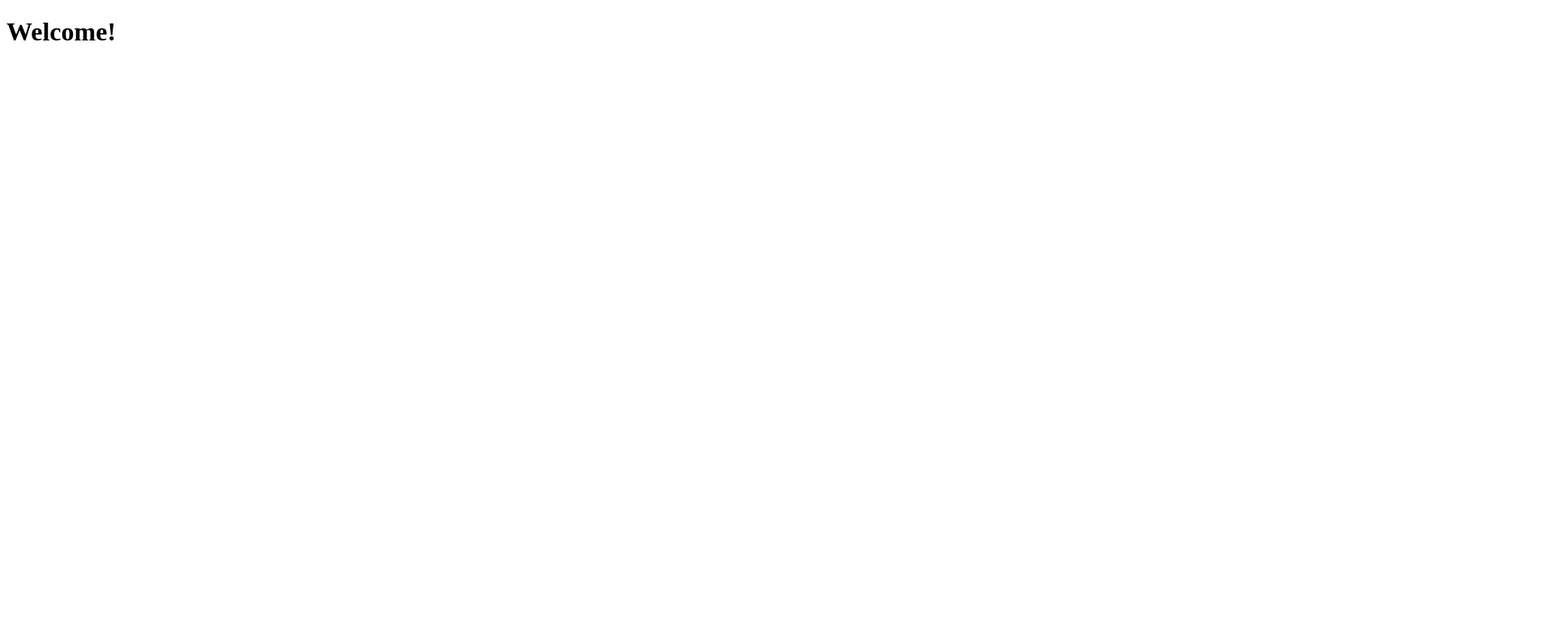
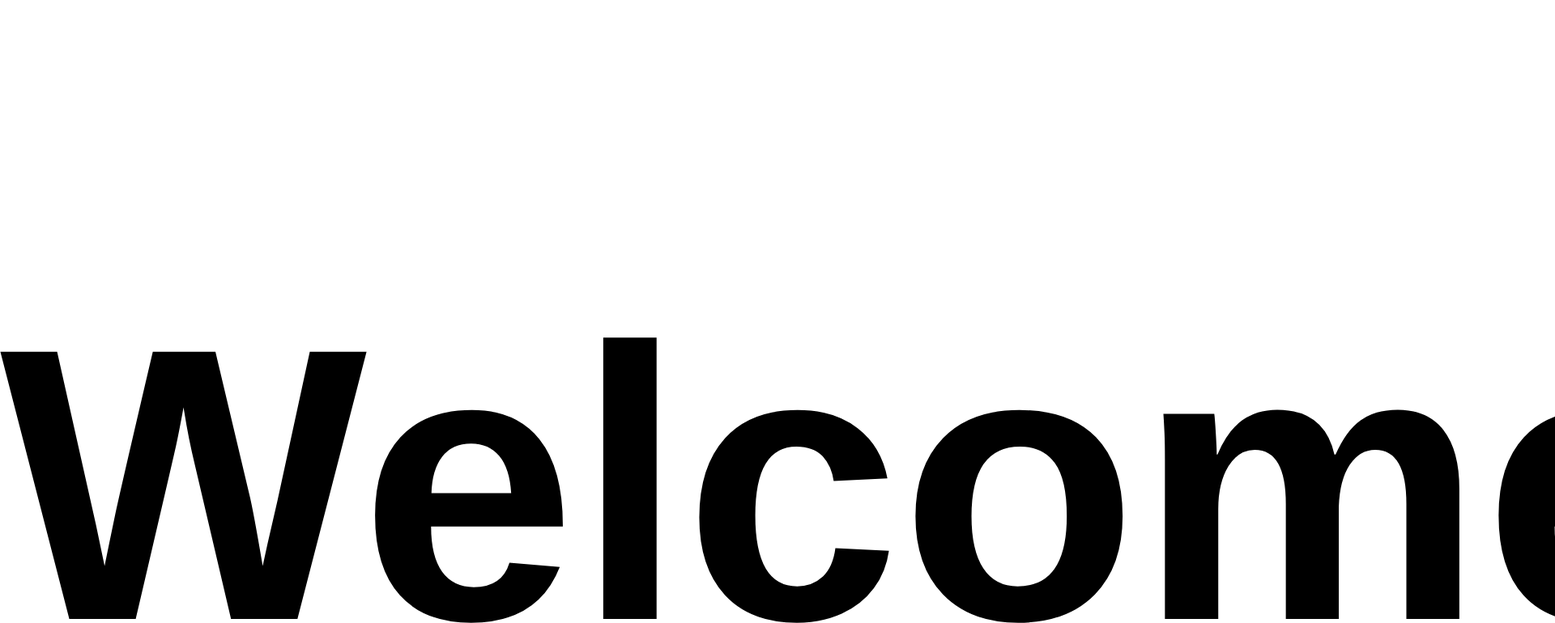
Before and after one commit to peanutprogramming/peanutprogramming.github.io, a plain HTML site: page index.html in a window 1280 px wide. Shown: the top 770 px of the page at 81% size, 1920 px wide, since content can reach past the window. Drawn offline with Linux system fonts and the light colour scheme.

Commit message:
Update index.html

```diff
--- a/index.html
+++ b/index.html
@@ -3,6 +3,14 @@
   <head>
     <meta charset ="utf-8">
     <title>Home</title>
+    <style>
+      body {
+        font-family: sans-serif;
+        font-size: 15em;
+        width: 6em;
+        margin:auto;
+      }
+    </style>
   </head>
   <body>
     <h1>Welcome!</h1>
```
